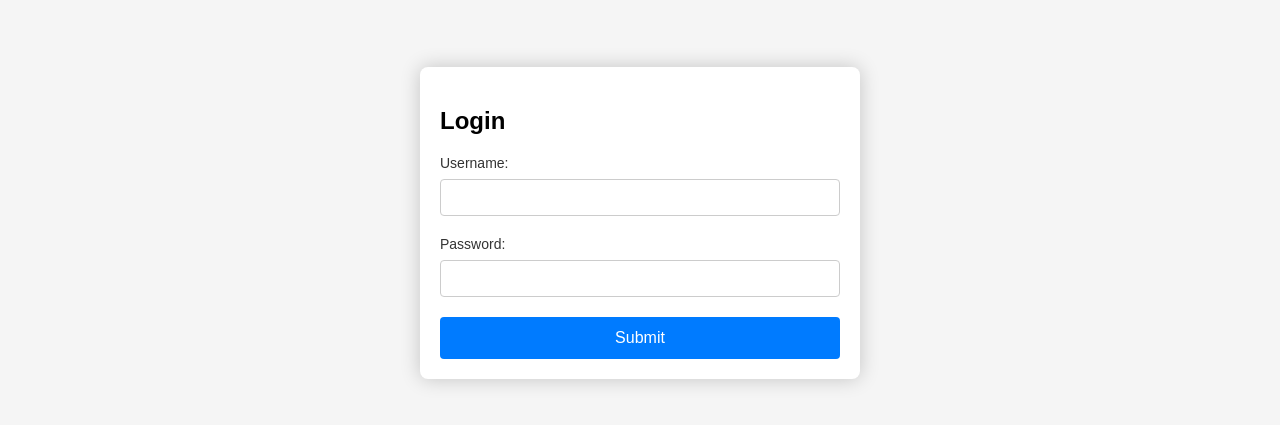
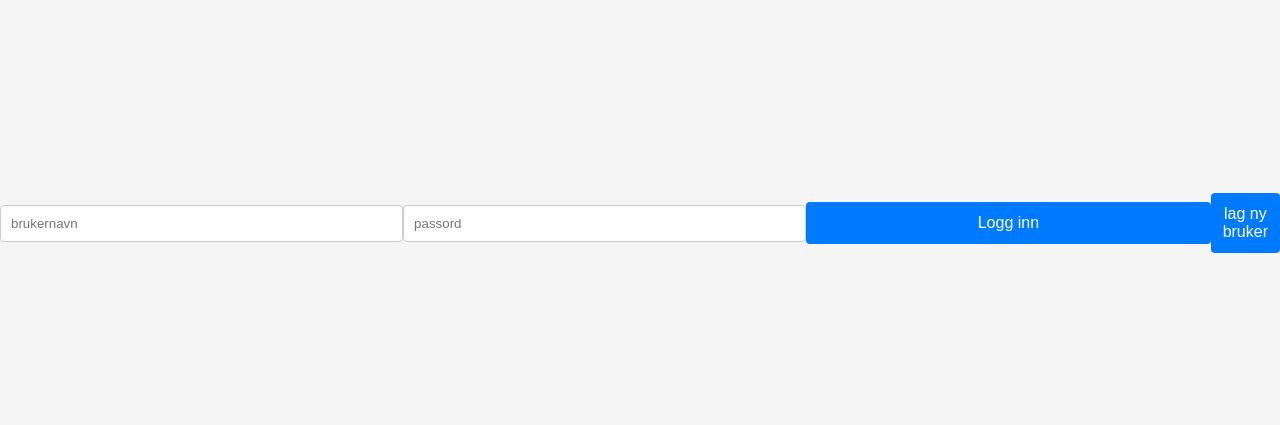
Before and after one commit to henriktheboss/Redditknockoff, a website: page login.html in a window 1280 px wide. Shown: the part 177-602 px from the top of the page. Drawn offline with Linux system fonts and the light colour scheme.

Commit message:
ryddet opp i kode

```diff
--- a/index.js
+++ b/index.js
@@ -21,9 +21,9 @@ applikasjon.get("/", function(foresporsel, respons){
     respons.sendFile(path.join(__dirname,"login.html"))
 })
 
-applikasjon.post("/addUser", function(foresporsel, respons){
-    let sqlSporring = "INSERT INTO bruker (brukernavn, passord) VALUES (?, ?)";
-    let parameter = [foresporsel.body.brukernavn, foresporsel.body.passord];
+applikasjon.post("/", function(foresporsel,respons){
+    let sqlSporring = "SELECT * FROM bruker WHERE brukernavn = ? AND passord = ?" // ? placeholders for parameter
+    let parameter = [foresporsel.body.brukernavn, foresporsel.body.passord]
 
     database.get(sqlSporring,parameter, function(feilmelding, rad){
         if(feilmelding){
--- a/login.html
+++ b/login.html
@@ -1,30 +1,20 @@
 <!DOCTYPE html>
-<!-- Inside the head of your HTML file -->
+<html lang="en">
 <head>
     <meta charset="UTF-8">
     <meta name="viewport" content="width=device-width, initial-scale=1.0">
-    <title>User Login</title>
+    <title>Document</title>
     <link rel="stylesheet" href="login.css">
 </head>
+<body>
 
-<!-- Body of your HTML file -->
-<body>
-    <div class="container">
-        <h2>Login</h2>
-        <form id="myForm">
-            <div class="form-group">
-                <label for="nybrukernavn">Username:</label>
-                <input type="text" id="nybrukernavn" required>
-            </div>
+    <input type="text" id="brukernavn" placeholder="brukernavn">
+    <input type="password" id="passord" placeholder="passord">
+    <button onclick="login()">Logg inn</button>
+    <p id="feilmelding"></p>
+    <script src="script.js"></script>
 
-            <div class="form-group">
-                <label for="nypassord">Password:</label>
-                <input type="password" id="nypassord" required>
-            </div>
+    <A href="lagBruker.html"><button>lag ny bruker</button></A>
 
-            <button type="button" onclick="lagnybruker()">Submit</button>
-        </form>
-    </div>
-
-    <script src="nybruker.js"></script>
 </body>
+</html>
```
Also changed, not shown: lagBruker.html (+14 -5 lines), 1 other file.
